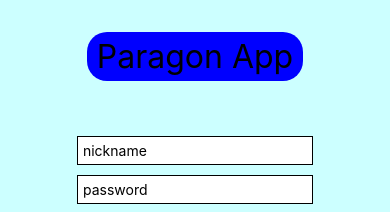
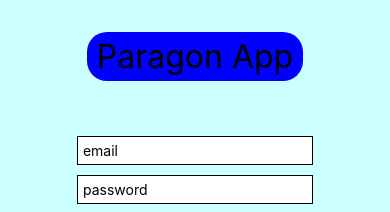
Before and after one commit to AIwinski/paragony_app, a React Native app in the folder paragon_app/: screen / in a window 390 px wide. Both pictures are taken after a click on the button "LOGIN". Shown: the top 212 px of the page. Built offline with nearby package versions, Linux system fonts and the light colour scheme.

Commit message:
new password placeholder

```diff
--- a/paragon_app/api.ts
+++ b/paragon_app/api.ts
@@ -1,7 +1,7 @@
 
 import { AsyncStorage } from 'react-native';;
 
-const API_URL = 'https://dashboard.heroku.com/apps/stormy-shelf-85819';
+const API_URL = 'https://stormy-shelf-85819.herokuapp.com';
 
 const storeToken = async (token: string) => {
     try {
--- a/paragon_app/components/bodyComponents/LoginView.tsx
+++ b/paragon_app/components/bodyComponents/LoginView.tsx
@@ -1,5 +1,6 @@
 import React, { Component } from 'react';
 import { StyleSheet, Button, View, TextInput } from 'react-native';
+import { login } from '../../api'
 
 export class LoginView extends Component {
 
@@ -10,7 +11,7 @@ export class LoginView extends Component {
   render() {
     return (
         <View style={s.bodyView}>
-          <TextInput style={s.textInput} placeholder="nickname"/>
+          <TextInput style={s.textInput} placeholder="email"/>
           <TextInput style={s.textInput} placeholder="password"/>
           <View style={s.buttonRow}>
             <View style={s.buttonView}>
@@ -19,7 +20,7 @@ export class LoginView extends Component {
             <View style={s.buttonView}>
               <Button onPress={() => this.submitAction()} title="login"/>
             </View>
-            </View>
+          </View>
         </View>
     );
   }
--- a/paragon_app/components/bodyComponents/RegisterView.tsx
+++ b/paragon_app/components/bodyComponents/RegisterView.tsx
@@ -66,7 +66,7 @@ export class RegisterView extends Component {
         <View style={s.bodyView}>
           <TextInput style={this.validStyle(!this.state.wrongEmail)} placeholder="Email"
             onChangeText={(text) => this.emailChange(text)}/>
-          <TextInput style={this.validStyle(!this.state.wrongPassword)} placeholder="Password"
+          <TextInput style={this.validStyle(!this.state.wrongPassword)} placeholder="Password (min. 8 characters)"
             onChangeText={(text) => this.passwordChange(text)}
             secureTextEntry={true}/>
           <TextInput style={this.validStyle(!this.state.wrongPassword)} placeholder="Repeat Password"
```
